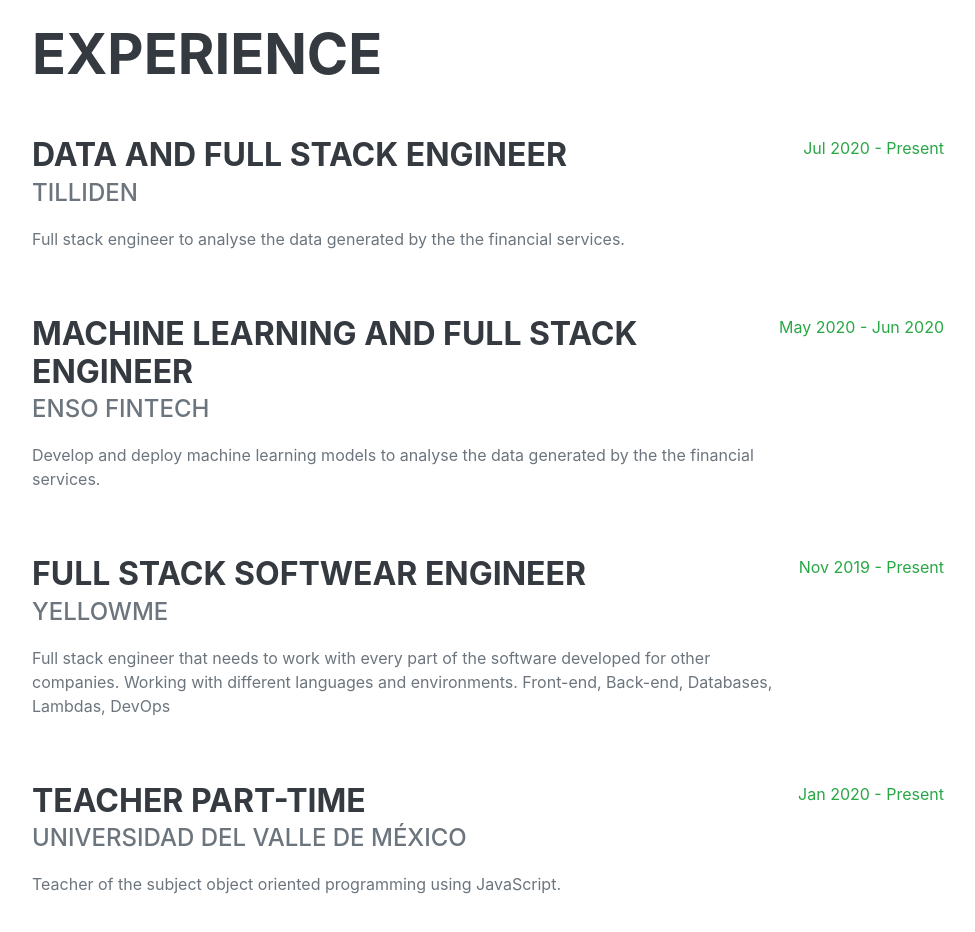
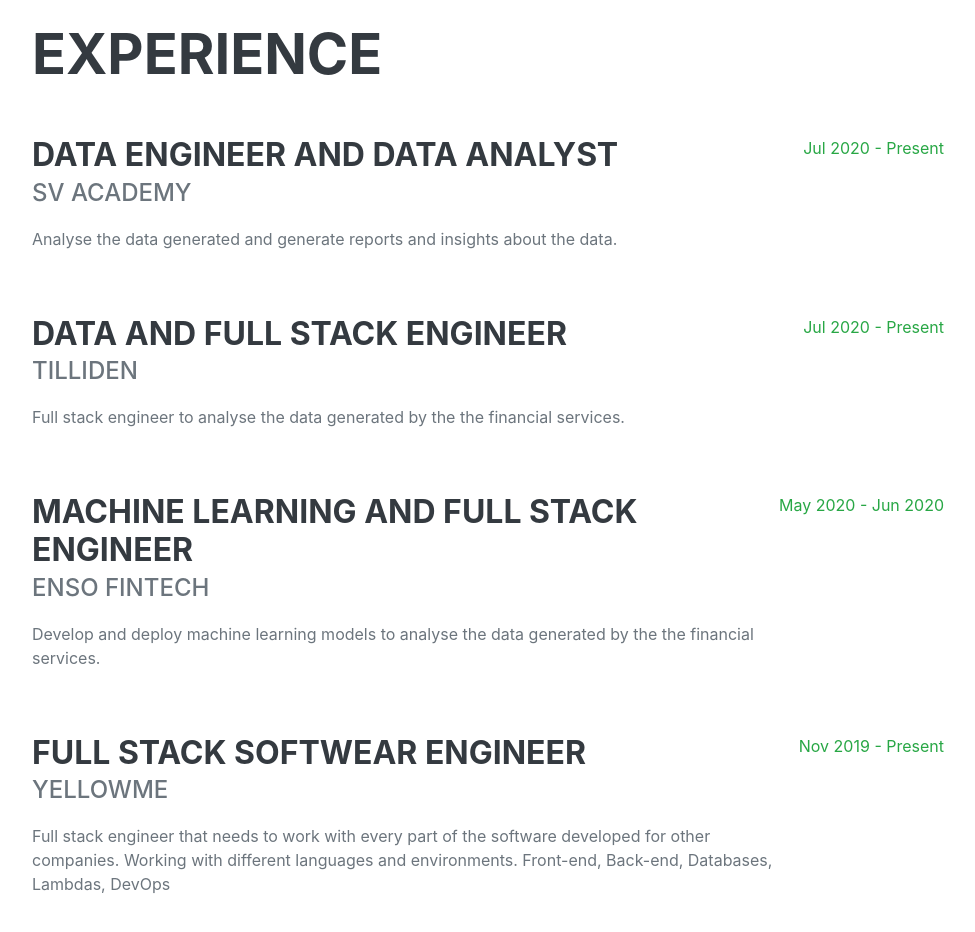
Before and after one commit to brunocenteno/brunocenteno.github.io, a plain HTML site: page index.html in a window 1280 px wide. Shown: the part 860-1792 px from the top of the page, without its empty margins (288-1263 px from the left). Drawn offline with nearby package versions, Linux system fonts and the light colour scheme; a web font is replaced by a local one.

Commit message:
Update SVAcademy
add SV Academy to my resume

```diff
--- a/index.html
+++ b/index.html
@@ -53,6 +53,14 @@
             <section class="resume-section" id="experience">
                 <div class="resume-section-content">
                     <h2 class="mb-5">Experience</h2>
+                    <div class="d-flex flex-column flex-md-row justify-content-between mb-5">
+                        <div class="flex-grow-1">
+                            <h3 class="mb-0">Data Engineer and Data Analyst</h3>
+                            <div class="subheading mb-3">SV Academy</div>
+                            <p>Analyse the data generated and generate reports and insights about the data.</p>
+                        </div>
+                        <div class="flex-shrink-0"><span class="text-primary">Jul 2020 - Present</span></div>
+                    </div>
                     <div class="d-flex flex-column flex-md-row justify-content-between mb-5">
                         <div class="flex-grow-1">
                             <h3 class="mb-0">Data and Full Stack Engineer</h3>
```
